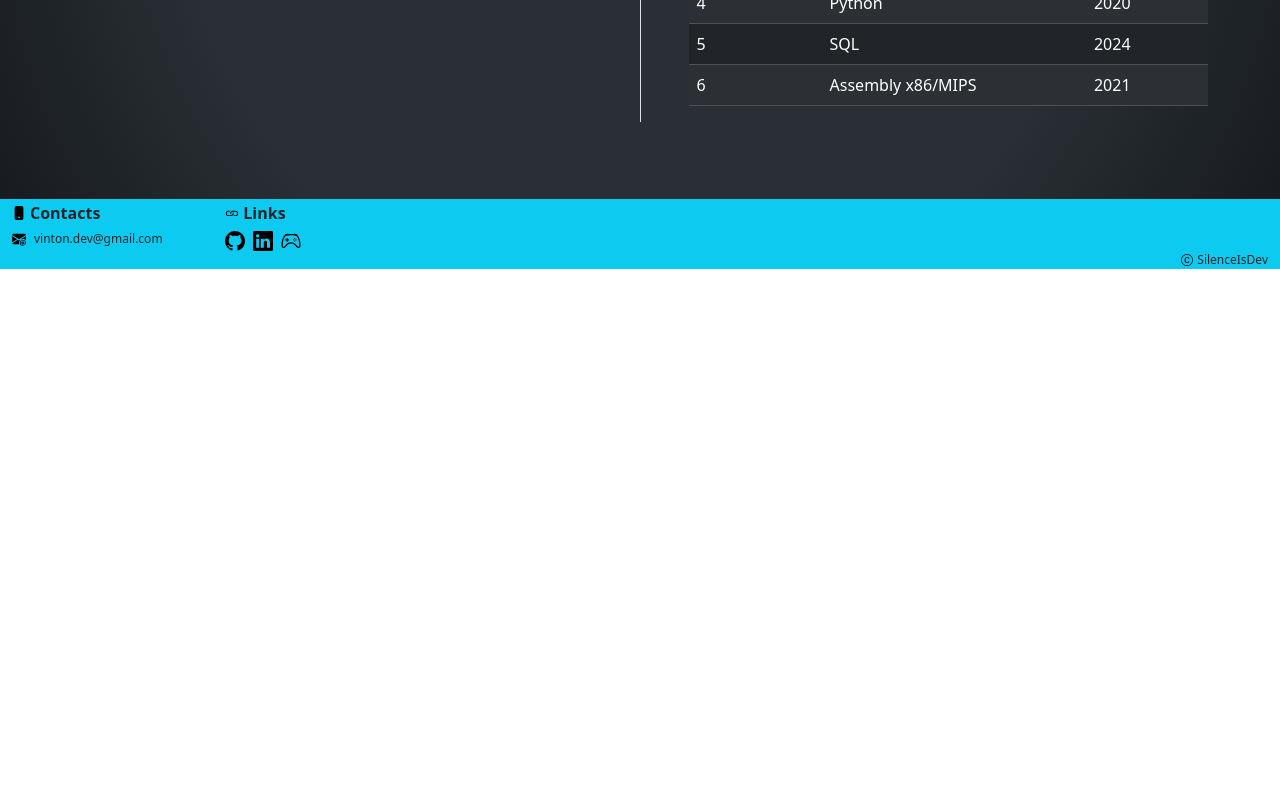
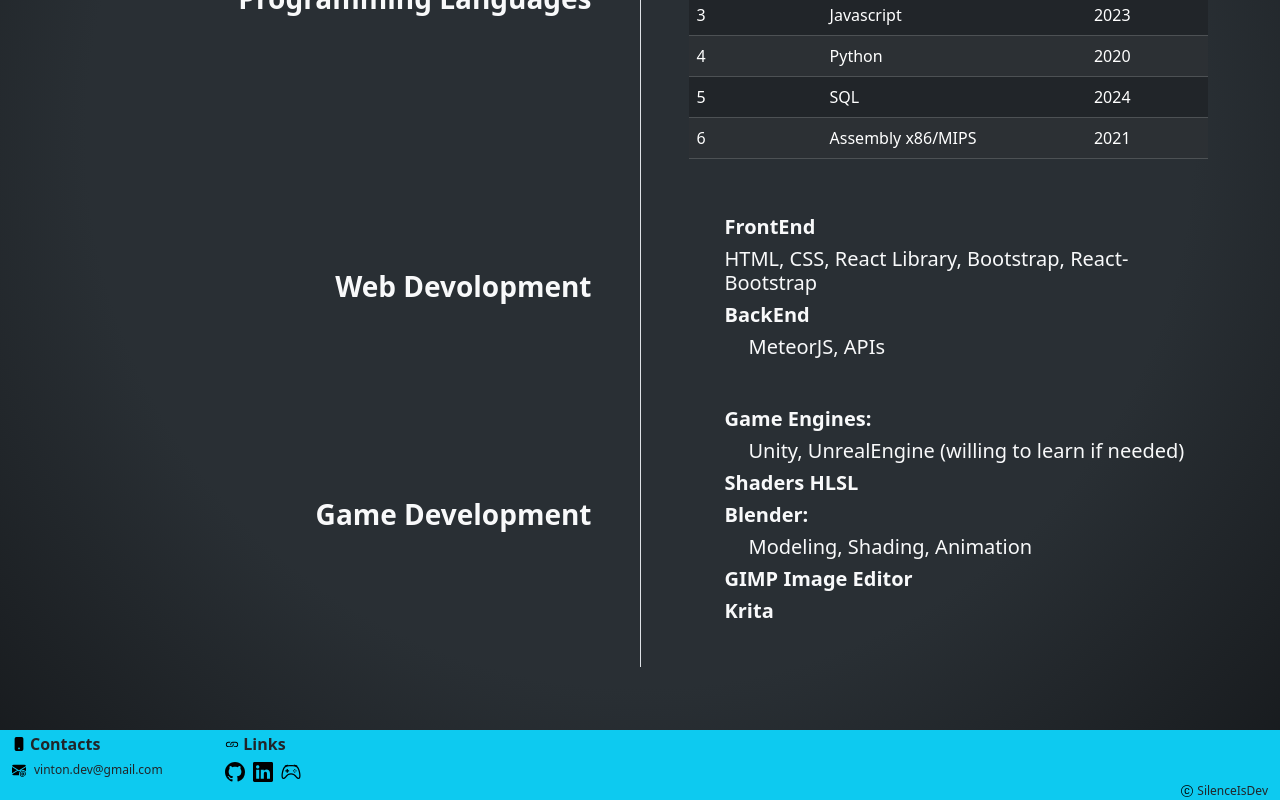
Before and after one commit to tsistoza/DevPage, a React (Vite) app: page /skills in a window 1280 px wide. Shown: the part 531-1331 px from the top of the page. Before the commit the page ends 800 px from the top, so only its background shows below. Built offline with nearby package versions, Linux system fonts and the light colour scheme.

Commit message:
Skills page is done

```diff
--- a/src/App.jsx
+++ b/src/App.jsx
@@ -14,7 +14,7 @@
     <>
       <BrowserRouter>
         <NavbarComponent />
-        <div className="align-content-center" style={ {height: '80%' } }>
+        <div className="align-content-center overflow-scroll" style={ {height: '80%' } }>
           <Routes>
             <Route path="/" element={<About />} />
             <Route path="/skills" element={<Skills />} />
--- a/src/Pages/Skills.jsx
+++ b/src/Pages/Skills.jsx
@@ -2,8 +2,7 @@
 import Col from 'react-bootstrap/Col';
 import Container from 'react-bootstrap/Container';
 import Table from 'react-bootstrap/Table';
-import { ListGroup } from 'react-bootstrap';
-import { GearFill, Plus, PlusSquareDotted } from 'react-bootstrap-icons';
+import { GearFill, PlusSquareDotted, DashSquareDotted } from 'react-bootstrap-icons';
 
 const Skills = () => {
     return (
@@ -22,7 +21,7 @@
                     <hr style={ {height: '5px', border: 'none', backgroundColor: '#fff' } }/>
                 </Row>
 
-                <Row className="d-flex p-5 m-0">
+                <Row className="d-flex ps-5 pe-5 pt-5 m-0">
 
                     <Col className="d-flex border-end pe-5 align-items-center justify-content-end">
                         <h3 className="fw-semibold text-end">Programming Languages</h3>
@@ -77,6 +76,136 @@
                         </Table>
                     </Col>
                 </Row>
+
+                <Row>
+                    <Col className="border-end"></Col>
+                    <Col className="invisible"><p>EMPTY</p></Col>
+                </Row>
+
+                <Row className="d-flex ps-5 pe-5 m-0">
+                    <Col className="d-flex border-end pe-5 align-items-center justify-content-end">
+                        <h3 className="fw-semibold text-end">Web Devolopment</h3>
+                    </Col>
+                    <Col className="ps-5">
+                        <Row className='m-0'>
+                            <Col className="d-flex col-auto align-items-center"><PlusSquareDotted /></Col>
+                            <Col className="d-flex col-auto">
+                                <h5 className="fw-semibold">FrontEnd</h5>
+                            </Col>
+                        </Row>
+                        <Row className='m-0 ps-4'>
+                            <Col className="d-flex col-auto align-items-center"><DashSquareDotted /></Col>
+                            <Col className="d-flex col-auto">
+                                <h5>HTML, CSS, React Library, Bootstrap, React-Bootstrap</h5>
+                            </Col>
+                        </Row>
+
+                        <Row className="m-0">
+                            <Col className="d-flex col-auto align-items-center"><PlusSquareDotted /></Col>
+                            <Col className="d-flex col-auto">
+                                <h5 className="fw-semibold">BackEnd</h5>
+                            </Col>
+                        </Row>
+                        <Row className='m-0 ps-4'>
+                            <Col className="d-flex col-auto align-items-center"><DashSquareDotted /></Col>
+                            <Col className="d-flex col-auto">
+                                <h5>MeteorJS, APIs</h5>
+                            </Col>
+                        </Row>
+                    </Col>
+                </Row>
+
+                <Row>
+                    <Col className="border-end"></Col>
+                    <Col className="invisible"><p>EMPTY</p></Col>
+                </Row>
+
+                <Row className="d-flex ps-5 pe-5 m-0">
+                    <Col className="d-flex border-end pe-5 align-items-center justify-content-end">
+                        <h3 className="fw-semibold text-end">Game Development</h3>
+                    </Col>
+                    <Col className="ps-5">
+                        <Row className="m-0">
+                            <Col className="d-flex col-auto align-items-center"><PlusSquareDotted /></Col>
+                            <Col className="d-flex col-auto">
+                                <h5 className="fw-semibold">Game Engines:</h5>
+                            </Col>
+                        </Row>
+                        <Row className='m-0 ps-4'>
+                            <Col className="d-flex col-auto align-items-center"><DashSquareDotted /></Col>
+                            <Col className="d-flex col-auto">
+                                <h5>Unity, UnrealEngine (willing to learn if needed)</h5>
+                            </Col>
+                        </Row>
+                        <Row className="m-0">
+                            <Col className="d-flex col-auto align-items-center"><PlusSquareDotted /></Col>
+                            <Col className="d-flex col-auto">
+                                <h5 className="fw-semibold">Shaders HLSL</h5>
+                            </Col>
+                        </Row>
+                        <Row className="m-0">
+                            <Col className="d-flex col-auto align-items-center"><PlusSquareDotted /></Col>
+                            <Col className="d-flex col-auto">
+                                <h5 className="fw-semibold">Blender:</h5>
+                            </Col>
+                        </Row>
+                        <Row className='m-0 ps-4'>
+                            <Col className="d-flex col-auto align-items-center"><DashSquareDotted /></Col>
+                            <Col className="d-flex col-auto">
+                                <h5>Modeling, Shading, Animation</h5>
+                            </Col>
+                        </Row>
+                        <Row className="m-0">
+                            <Col className="d-flex col-auto align-items-center"><PlusSquareDotted /></Col>
+                            <Col className="d-flex col-auto">
+                                <h5 className="fw-semibold">GIMP Image Editor</h5>
+                            </Col>
+                        </Row>
+                        <Row className="m-0">
+                            <Col className="d-flex col-auto align-items-center"><PlusSquareDotted /></Col>
+                            <Col className="d-flex col-auto">
+                                <h5 className="fw-semibold">Krita</h5>
+                            </Col>
+                        </Row>
+                    </Col>
+                </Row>
+
+                <Row>
+                    <Col className="border-end"></Col>
+                    <Col className="invisible"><p>EMPTY</p></Col>
+                </Row>
+
+                <Row className="d-flex ps-5 pe-5 m-0">
+                    <Col className="d-flex border-end pe-5 align-items-center justify-content-end">
+                        <h3 className="fw-semibold text-end">Other</h3>
+                    </Col>
+                    <Col className="ps-5">
+                        <Row className="m-0">
+                            <Col className="d-flex col-auto align-items-center"><PlusSquareDotted /></Col>
+                            <Col className="d-flex col-auto">
+                                <h5 className="fw-semibold">Reverse Engineering - Ghidra</h5>
+                            </Col>
+                        </Row>
+                        <Row className="m-0">
+                            <Col className="d-flex col-auto align-items-center"><PlusSquareDotted /></Col>
+                            <Col className="d-flex col-auto">
+                                <h5 className="fw-semibold">HDL - System Verilog/Verilog - FPGA</h5>
+                            </Col>
+                        </Row>
+                        <Row className="m-0">
+                            <Col className="d-flex col-auto align-items-center"><PlusSquareDotted /></Col>
+                            <Col className="d-flex col-auto">
+                                <h5 className="fw-semibold">AI/ML - Pytorch</h5>
+                            </Col>
+                        </Row>
+                        <Row className="m-0">
+                            <Col className="d-flex col-auto align-items-center"><PlusSquareDotted /></Col>
+                            <Col className="d-flex col-auto">
+                                <h5 className="fw-semibold">Hacking - Hex Editor/GDB Debugger</h5>
+                            </Col>
+                        </Row>
+                    </Col>
+                </Row>
             </Container>
         </>
     )
```
